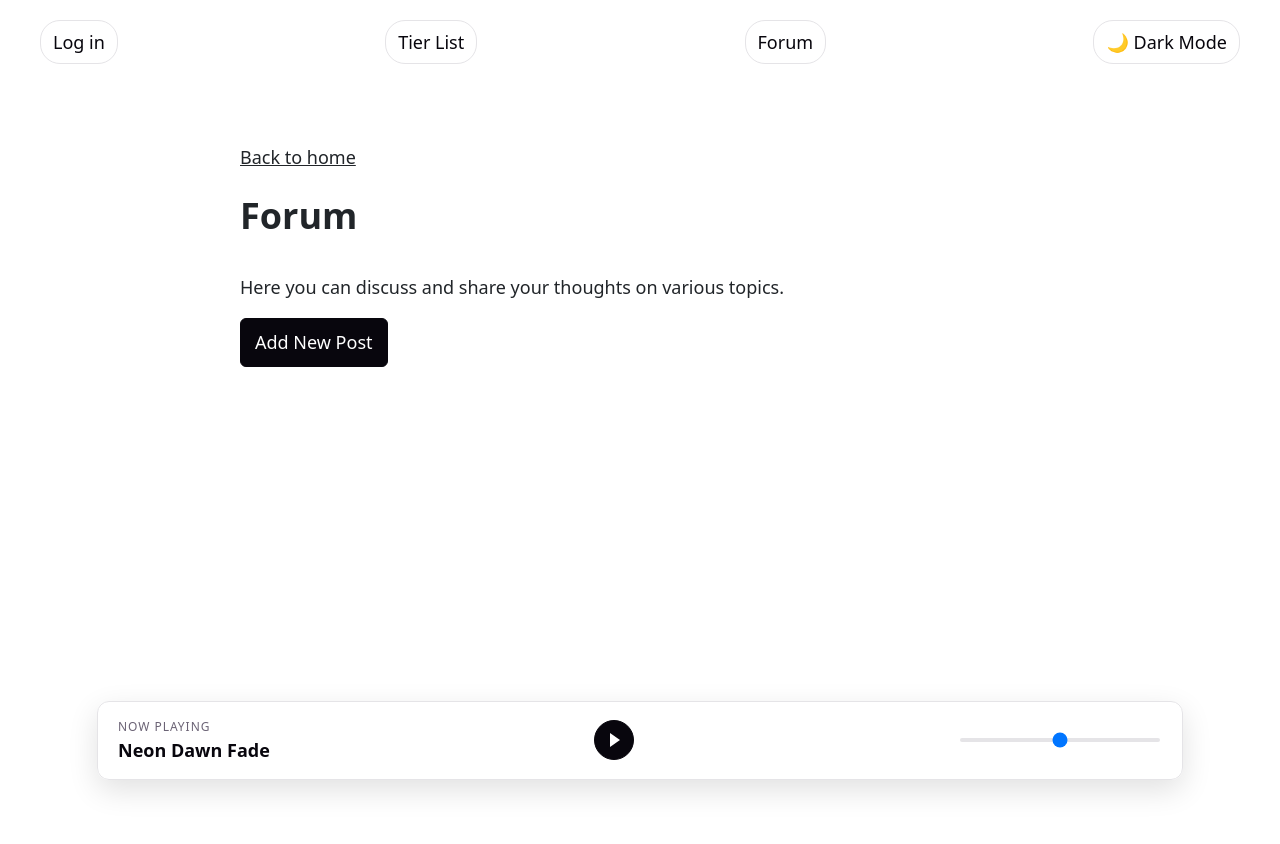
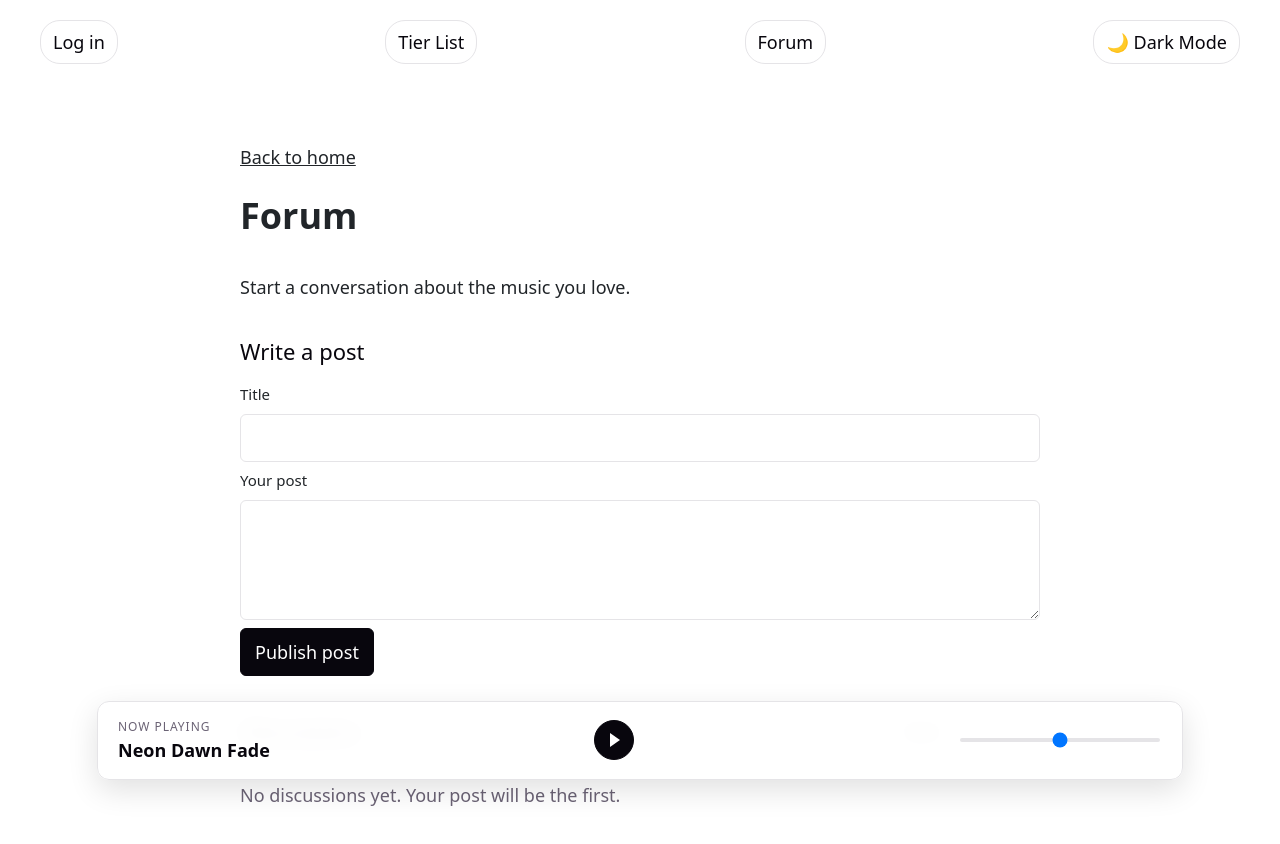
Before and after one commit to andreikeanandavid828-star/musicon, a React (Vite) app: page /forum in a window 1280 px wide. Shown: the top 844 px of the page. Before the commit the page ends 800 px from the top, so only its background shows below. Built offline with nearby package versions, Linux system fonts and the light colour scheme.

Commit message:
Made Forum

```diff
--- a/src/App.css
+++ b/src/App.css
@@ -128,6 +128,163 @@
   font-size: 36px;
 }
 
+.forum-compose,
+.forum-list {
+  margin-top: 36px;
+}
+
+.forum-compose h2,
+.forum-list h2 {
+  margin: 0 0 16px;
+  color: var(--heading);
+  font-size: 22px;
+  font-weight: 500;
+}
+
+.forum-form {
+  display: flex;
+  flex-direction: column;
+  align-items: flex-start;
+  gap: 8px;
+}
+
+.forum-form label {
+  font-size: 15px;
+}
+
+.forum-control {
+  width: 100%;
+  margin: 0;
+}
+
+.forum-textarea {
+  min-height: 120px;
+  resize: vertical;
+}
+
+.forum-list-header {
+  display: flex;
+  align-items: center;
+  gap: 12px;
+  padding-bottom: 12px;
+  border-bottom: 1px solid var(--border);
+}
+
+.forum-list-header h2 {
+  margin: 0 auto 0 0;
+}
+
+.forum-sort-label {
+  color: var(--muted);
+  font-size: 14px;
+}
+
+.forum-sort {
+  width: auto;
+  min-width: 155px;
+  margin: 0;
+}
+
+.forum-empty,
+.forum-byline {
+  color: var(--muted);
+}
+
+.forum-post {
+  border-bottom: 1px solid var(--border);
+}
+
+.forum-post-toggle {
+  display: grid;
+  width: 100%;
+  grid-template-columns: minmax(110px, 0.8fr) minmax(0, 2fr) minmax(130px, auto) auto;
+  align-items: center;
+  gap: 12px;
+  padding: 14px 0;
+  border: 0;
+  background: transparent;
+  color: var(--text);
+  text-align: left;
+  cursor: pointer;
+}
+
+.forum-post-toggle:hover .forum-post-title {
+  text-decoration: underline;
+}
+
+.forum-post-toggle:focus-visible {
+  outline: 2px solid #aa3bff;
+  outline-offset: 2px;
+}
+
+.forum-post-title,
+.forum-post-content,
+.forum-post-meta {
+  min-width: 0;
+  overflow: hidden;
+  text-overflow: ellipsis;
+  white-space: nowrap;
+}
+
+.forum-post-title {
+  color: var(--heading);
+  font-weight: 600;
+}
+
+.forum-post-meta,
+.forum-post-indicator {
+  color: var(--muted);
+  font-size: 14px;
+}
+
+.forum-post-content {
+  margin: 0;
+}
+
+.forum-comments {
+  padding: 4px 0 20px 16px;
+  border-left: 2px solid var(--border);
+}
+
+.forum-comments[hidden] {
+  display: none;
+}
+
+.forum-comments h4 {
+  margin: 0 0 12px;
+  color: var(--heading);
+  font-size: 15px;
+}
+
+.forum-comment {
+  margin: 8px 0;
+  font-size: 15px;
+  overflow-wrap: anywhere;
+}
+
+.forum-comment-form {
+  display: flex;
+  align-items: flex-start;
+  gap: 8px;
+  margin-top: 14px;
+}
+
+.forum-comment-form .forum-control {
+  flex: 1 1 auto;
+  min-width: 0;
+}
+
+.visually-hidden {
+  position: absolute;
+  width: 1px;
+  height: 1px;
+  padding: 0;
+  overflow: hidden;
+  clip: rect(0, 0, 0, 0);
+  white-space: nowrap;
+  border: 0;
+}
+
 /* Tier list page and buttonstyles. */
 .tierlist-page {
   max-width: 800px;
@@ -253,6 +410,27 @@
     font-size: 30px;
   }
 
+  .forum-list-header {
+    flex-wrap: wrap;
+  }
+
+  .forum-list-header h2 {
+    flex: 1 0 100%;
+  }
+
+  .forum-comment-form {
+    flex-direction: column;
+  }
+
+  .forum-post-toggle {
+    grid-template-columns: minmax(72px, 0.8fr) minmax(0, 1.5fr) auto;
+    gap: 8px;
+  }
+
+  .forum-post-meta {
+    display: none;
+  }
+
   .footer-panel {
     right: 12px;
     bottom: 12px;
--- a/src/Forum.jsx
+++ b/src/Forum.jsx
@@ -1,15 +1,125 @@
 import { Link } from 'react-router-dom';
+import { useState } from 'react';
 import Button from './Button.jsx';
 
+const placeholderName = 'MusicBox listener';
+
 export default function Forum() {
+    const [posts, setPosts] = useState([]);
+    const [sortOrder, setSortOrder] = useState('newest');
+    const [expandedPostId, setExpandedPostId] = useState(null);
+
+    function addPost(event) {
+        event.preventDefault();
+        const form = event.currentTarget;
+        const formData = new FormData(form);
+        const title = formData.get('title').trim();
+        const content = formData.get('content').trim();
+
+        setPosts((currentPosts) => [
+            { id: crypto.randomUUID(), title, content, author: placeholderName, createdAt: Date.now(), comments: [] },
+            ...currentPosts,
+        ]);
+        form.reset();
+    }
+
+    function addComment(event, postId) {
+        event.preventDefault();
+        const form = event.currentTarget;
+        const content = new FormData(form).get('comment').trim();
+
+        setPosts((currentPosts) => currentPosts.map((post) => (
+            post.id === postId
+                ? { ...post, comments: [...post.comments, { id: crypto.randomUUID(), content, author: placeholderName }] }
+                : post
+        )));
+        form.reset();
+    }
+
+    const sortedPosts = [...posts].sort((firstPost, secondPost) => {
+        if (sortOrder === 'oldest') return firstPost.createdAt - secondPost.createdAt;
+        if (sortOrder === 'most-comments') return secondPost.comments.length - firstPost.comments.length;
+        return secondPost.createdAt - firstPost.createdAt;
+    });
+
     return (
         <main className="forum-page">
             <Link className="back-link" to="/">Back to home</Link>
             <h1>Forum</h1>
-            <p>Here you can discuss and share your thoughts on various topics.</p>
+            <p>Start a conversation about the music you love.</p>
 
-            <Button className="button--primary">Add New Post</Button>
+            <section className="forum-compose" aria-labelledby="forum-compose-title">
+                <h2 id="forum-compose-title">Write a post</h2>
+                <form className="forum-form" onSubmit={addPost}>
+                    <label htmlFor="post-title">Title</label>
+                    <input className="form-input forum-control" id="post-title" name="title" maxLength="100" required />
+                    <label htmlFor="post-content">Your post</label>
+                    <textarea className="form-input forum-control forum-textarea" id="post-content" name="content" rows="4" maxLength="2000" required />
+                    <Button className="button--primary" type="submit">Publish post</Button>
+                </form>
+            </section>
 
+            <section className="forum-list" aria-labelledby="forum-list-title">
+                <div className="forum-list-header">
+                    <h2 id="forum-list-title">Discussions</h2>
+                    <label className="forum-sort-label" htmlFor="forum-sort">Sort by</label>
+                    <select
+                        className="form-input forum-sort"
+                        id="forum-sort"
+                        value={sortOrder}
+                        onChange={(event) => setSortOrder(event.target.value)}
+                    >
+                        <option value="newest">Newest</option>
+                        <option value="oldest">Oldest</option>
+                        <option value="most-comments">Most comments</option>
+                    </select>
+                </div>
+                {sortedPosts.length === 0 ? (
+                    <p className="forum-empty">No discussions yet. Your post will be the first.</p>
+                ) : sortedPosts.map((post) => (
+                    <article className="forum-post" key={post.id}>
+                        <button
+                            className="forum-post-toggle"
+                            type="button"
+                            aria-expanded={expandedPostId === post.id}
+                            aria-controls={`comments-${post.id}`}
+                            onClick={() => setExpandedPostId((currentId) => currentId === post.id ? null : post.id)}
+                        >
+                            <span className="forum-post-title">{post.title}</span>
+                            <span className="forum-post-content">{post.content}</span>
+                            <span className="forum-post-meta">{post.author} | {post.comments.length} comments</span>
+                            <span className="forum-post-indicator" aria-hidden="true">
+                                {expandedPostId === post.id ? 'Hide' : 'Show'}
+                            </span>
+                        </button>
+                        <section
+                            className="forum-comments"
+                            id={`comments-${post.id}`}
+                            aria-label={`Comments on ${post.title}`}
+                            hidden={expandedPostId !== post.id}
+                        >
+                            <h4>Comments ({post.comments.length})</h4>
+                            {post.comments.map((comment) => (
+                                <p className="forum-comment" key={comment.id}>
+                                    <strong>{comment.author}:</strong> {comment.content}
+                                </p>
+                            ))}
+                            <form className="forum-comment-form" onSubmit={(event) => addComment(event, post.id)}>
+                                <label className="visually-hidden" htmlFor={`comment-${post.id}`}>Add a comment</label>
+                                <input
+                                    className="form-input forum-control"
+                                    id={`comment-${post.id}`}
+                                    name="comment"
+                                    placeholder="Write a comment..."
+                                    maxLength="500"
+                                    required
+                                />
+                                <Button type="submit">Comment</Button>
+                            </form>
+                        </section>
+                    </article>
+                ))}
+            </section>
         </main>
     );
 }
```
